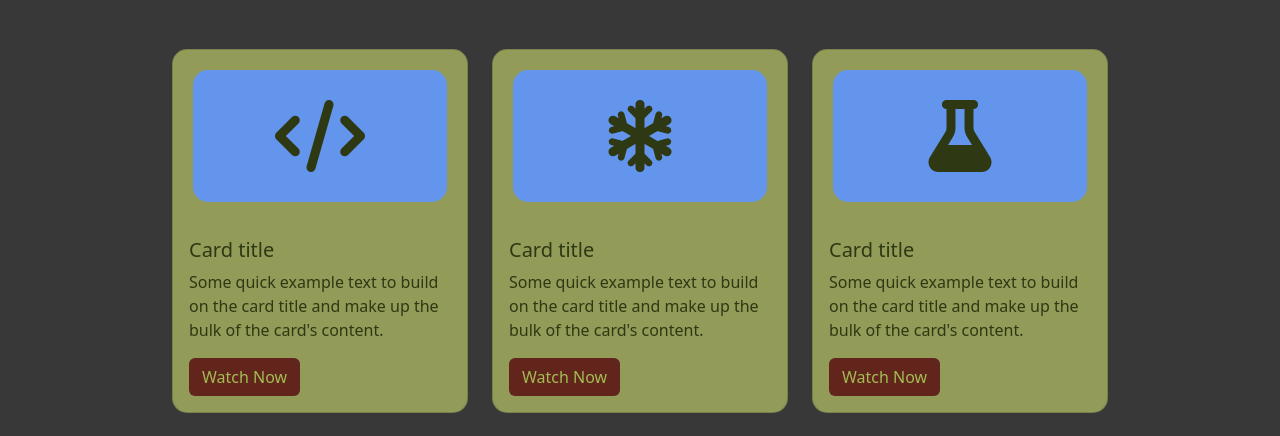
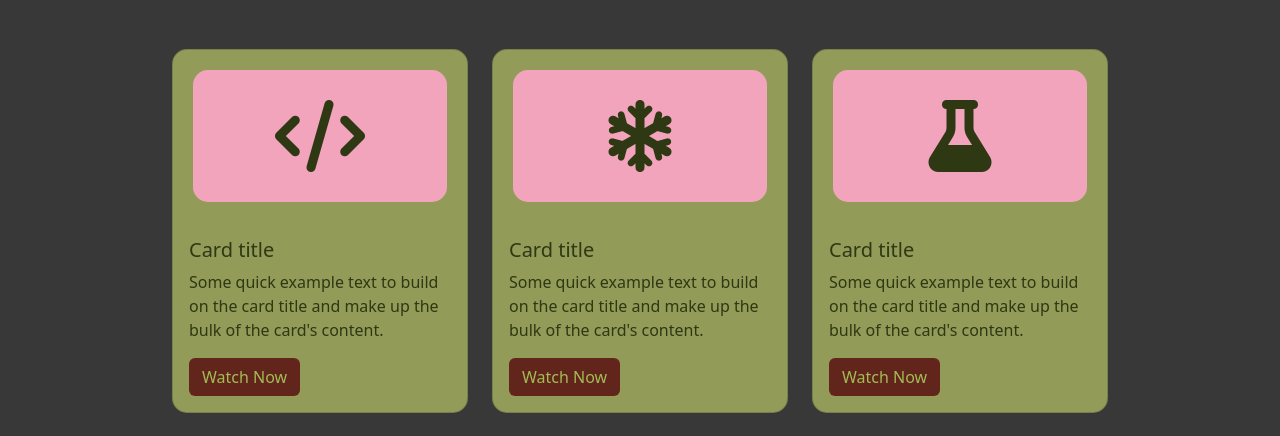
Before and after one commit to hitarthsh/complete-web-development-course, a plain HTML site: page CSS/Assignment_Bootstrap/index.html in a window 1280 px wide. Shown: the part 519-955 px from the top of the page. Drawn offline with nearby package versions, Linux system fonts and the light colour scheme.

Commit message:
change_color

```diff
--- a/CSS/Assignment_Bootstrap/index.html
+++ b/CSS/Assignment_Bootstrap/index.html
@@ -46,7 +46,7 @@
         justify-content: center;
         align-items: center;
         margin: 20px;
-        background-color: cornflowerblue;
+        background-color: #f3a4bd;
         padding: 30px;
         border-radius: 15px;
       }
```
